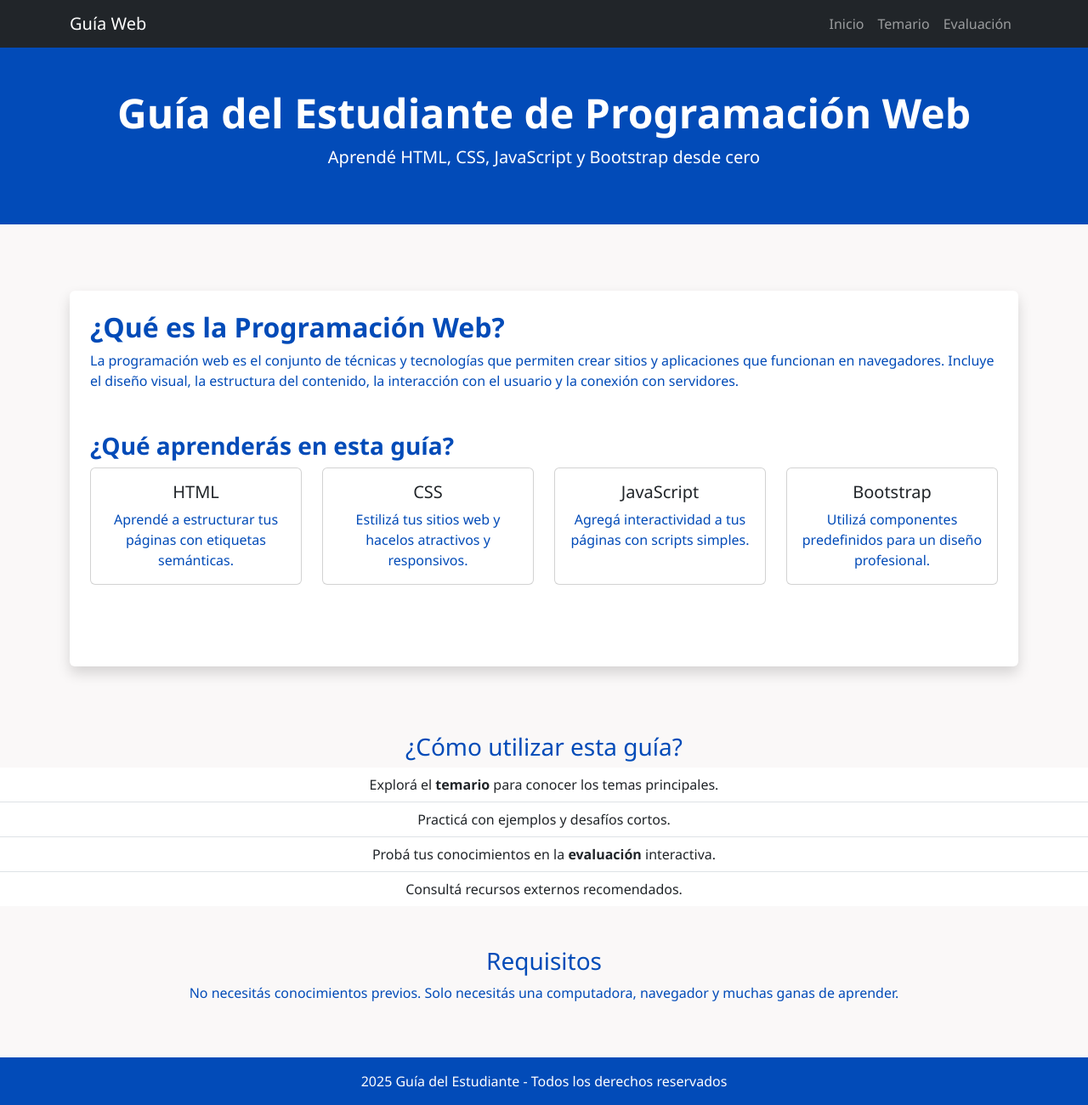
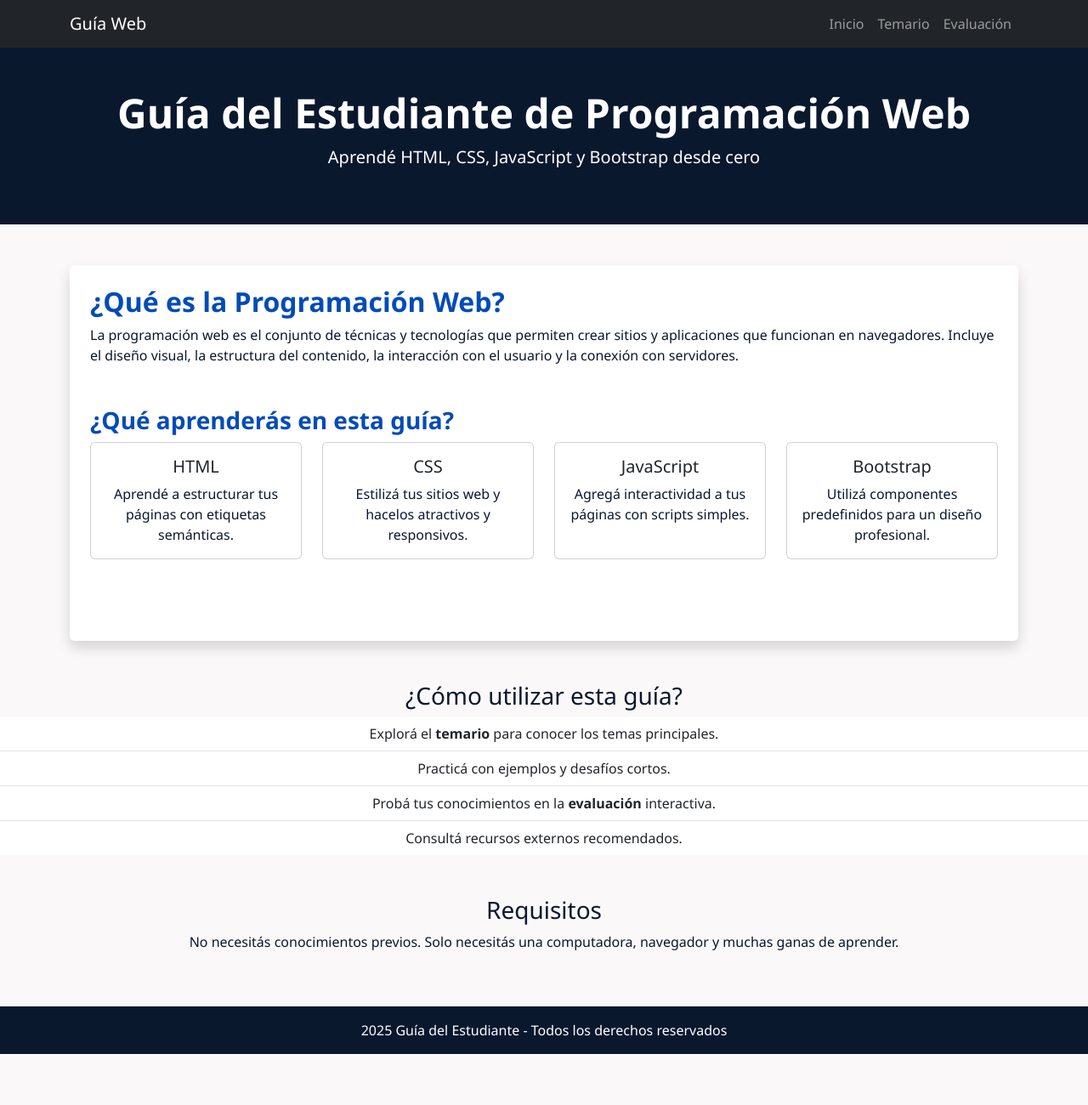
Before and after one commit to Alany-b/primer-parcial-ybars-alann, a plain HTML site: page index.html in a window 1280 px wide. Shown: the whole page at 85% size. After the commit the page ends 1240 px from the top, so only its background shows below. Drawn offline with nearby package versions, Linux system fonts and the light colour scheme.

```diff
--- a/css/evaluacion.css
+++ b/css/evaluacion.css
@@ -15,7 +15,7 @@ header {
 }
 
 header h1 {
-  font-weight: bold important;
+  font-weight: bold !important;
 }
 
 /* ==== Artículos ==== */
--- a/css/index.css
+++ b/css/index.css
@@ -6,12 +6,12 @@ body {
 
 /* ==== Navbar ==== */
 .navbar-nav .nav-link:hover {
-  color: #024bb8;
+  color: #0a182e;
 }
 
 /* ==== Header ==== */
 header {
-  background-color: #024bb8;
+  background-color: #0a182e;
 }
 
 header h1 {
@@ -20,7 +20,7 @@ header h1 {
 
 /* ==== Artículos ==== */
 article {
-  margin: 30px auto;
+  margin: 30 px auto;
 }
 
 /* ==== Títulos y subtítulos ==== */
@@ -32,17 +32,17 @@ article h3 {
 
 /* ==== Párrafos ==== */
 article p {
-  color: #024bb8;
+  color: #0a182e;
   font-size: 1rem;
 }
 
 /* ==== Footer ==== */
 footer {
-  background-color: #024bb8;
+  background-color: #0a182e;
   text-align: center;
   padding: 15px 0;
   margin-top: auto;
 }
 .color {
-  color: #024bb8;
+  color: #0a182e;
 }
```
Also changed, not shown: evaluacion.html (+2 -2 lines).
